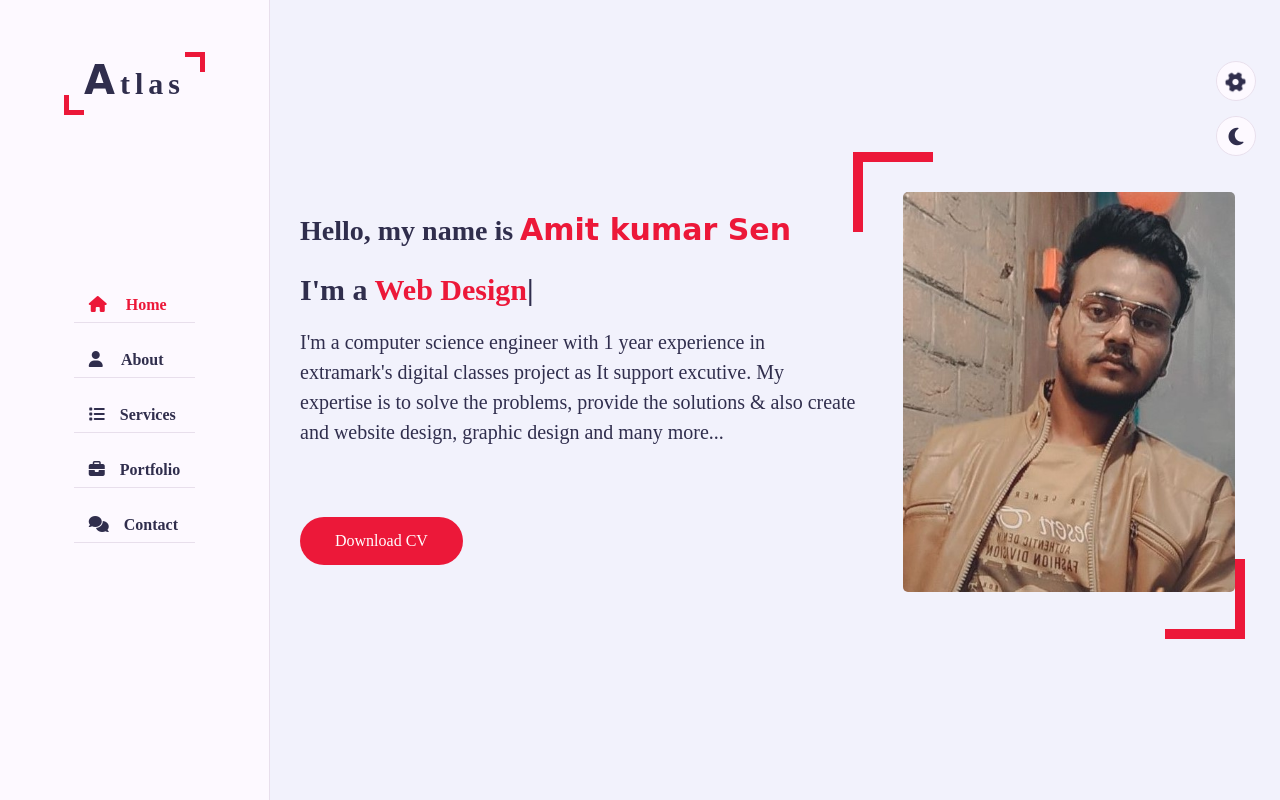
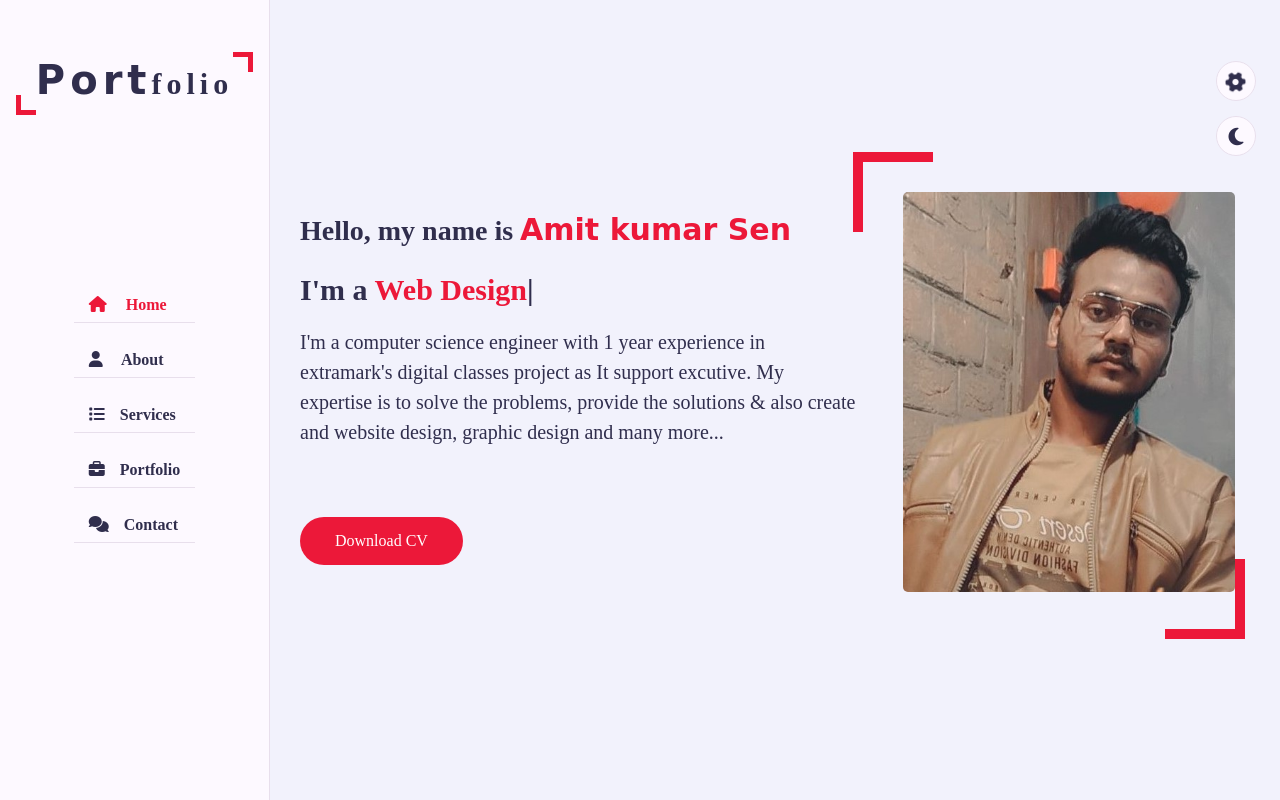
Before and after one commit to sen34955/My-Portfolio.github-io, a plain HTML site: page index.html in a window 1280 px wide. Drawn offline with nearby package versions, Linux system fonts and the light colour scheme; a web font is replaced by a local one.

Commit message:
Update index.html

```diff
--- a/index.html
+++ b/index.html
@@ -28,7 +28,7 @@
             <!-- ==== Aside Start ==== -->
         <div class="aside">
             <div class="logo">
-                <a href="#"><span>A</span>tlas</a>
+                <a href="#"><span>Port</span>folio</a>
             </div>
             <div class="nav-toggler">
                 <span></span>
```
